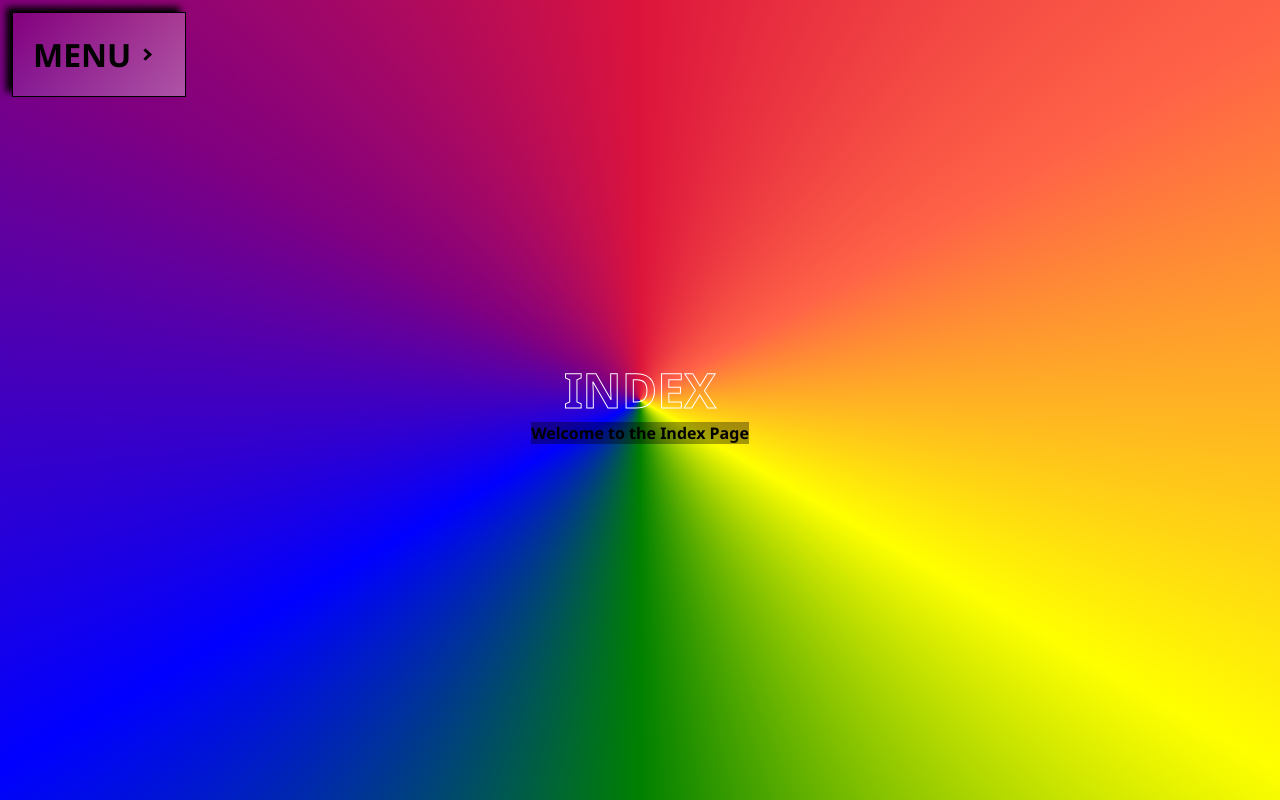
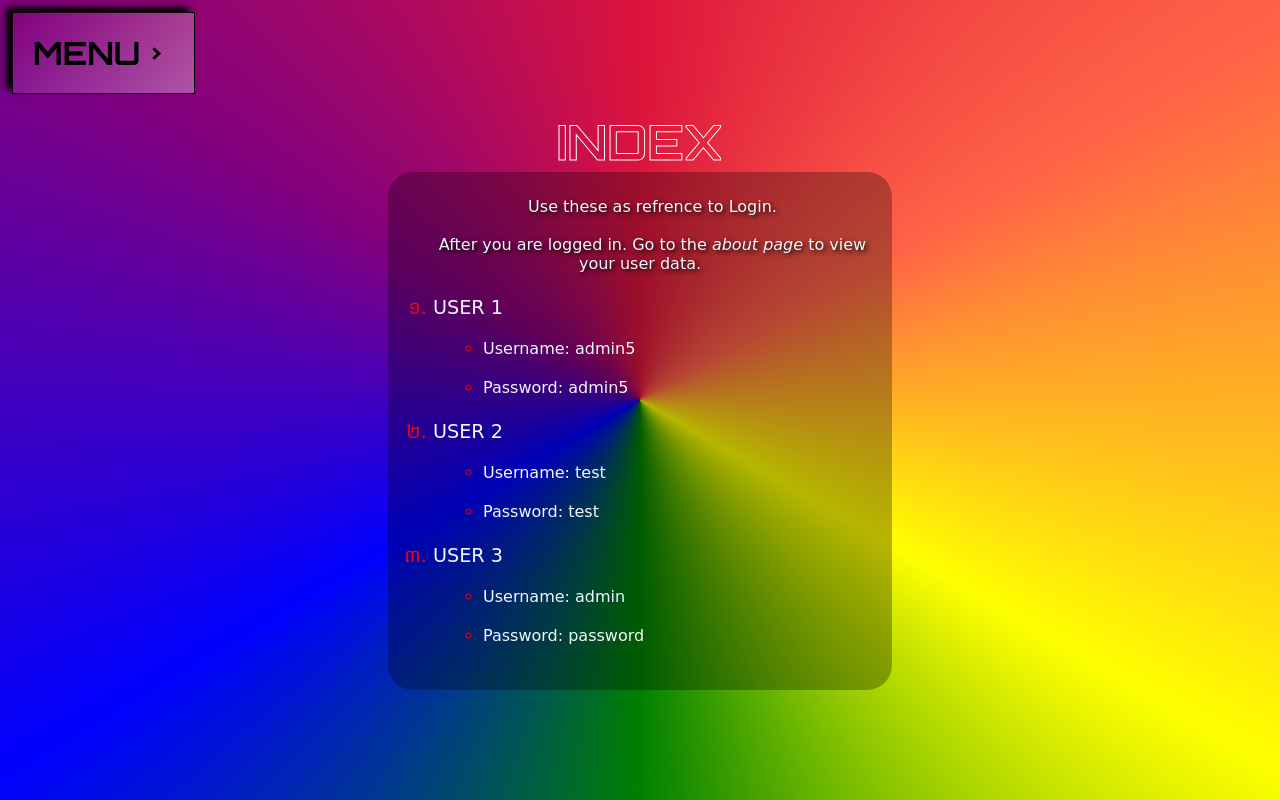
Before and after one commit to JohnMKreski/MSSE661---class-app, a website: page week5/public/index.html in a window 1280 px wide. Drawn offline with Linux system fonts and the light colour scheme.

Commit message:
Week 5 - User Data in About Page

```diff
--- a/week5/public/index.html
+++ b/week5/public/index.html
@@ -8,11 +8,16 @@
         <link rel="stylesheet" href="./src/css/style.css" />
         <link rel="stylesheet" href="./src/css/backgroundSpin.css" />
 
+        <!-- Google Font https://fonts.google.com/ -->
+        <link rel="preconnect" href="https://fonts.googleapis.com">
+        <link rel="preconnect" href="https://fonts.gstatic.com" crossorigin>
+        <link href="https://fonts.googleapis.com/css2?family=Orbitron:wght@400..900&display=swap" rel="stylesheet">
+
         <title>Login</title>
         <link rel="icon" type="image/x-icon" href="./src/media/favicon/college.ico">
     </head>
 
-    <body class = "rainbowIMG" id="rainbowElement">
+    <body class = "rainbowIMG orbitron-font" id="rainbowElement">
 
         <header id="header">
             <div class="headCtn" onclick="doMenu(event)">
@@ -49,10 +54,53 @@
                     </h3>
                 </div>
 
-                <div class="formCtn">
-                    <h2>
-                        Welcome to the Index Page
-                    </h2>
+                <div class="page indie-flower-regular">
+                    <p>
+                        Use these as refrence to Login.
+                    </p>
+                    <br>
+
+                    <p>
+                        After you are logged in. Go to the <em>about page</em> to view your user data.
+                    </p>
+                    <div class="index-list">
+                        <ol>
+                            <li class="li-header">
+                                User 1
+                            </li>
+                                <ul>
+                                    <li>
+                                        Username: admin5
+                                    </li>
+                                    <li>
+                                        Password: admin5
+                                    </li>
+                                </ul>
+                            <li class="li-header">
+                                User 2
+                            </li>
+                                <ul>
+                                    <li>
+                                        Username: test
+                                    </li>
+                                    <li>
+                                        Password: test
+                                    </li>
+                                </ul>
+
+                            <li class="li-header">
+                                User 3
+                            </li>
+                                <ul>
+                                    <li>
+                                        Username: admin
+                                    </li>
+                                    <li>
+                                        Password: password
+                                    </li>
+                                </ul>
+                        </ol>
+                    </div>
                 </div>
             </div>
         </main>
--- a/week5/public/src/css/reset.css
+++ b/week5/public/src/css/reset.css
@@ -136,3 +136,18 @@ video {
     display: table;
     clear: both;
 }
+
+
+
+.orbitron-font {
+  font-family: "Orbitron", sans-serif;
+  font-optical-sizing: auto;
+  font-weight: 400; /* 400- 900 */
+  font-style: normal;
+}
+
+.indie-flower-regular {
+    font-family: "Indie Flower", cursive;
+    font-weight: 400;
+    font-style: normal;
+  }
--- a/week5/public/src/css/style.css
+++ b/week5/public/src/css/style.css
@@ -2,7 +2,7 @@ body {
     min-height: 100vh;
     margin: 0;
     padding: 0;
-    font-family: 'Segoe UI', Tahoma, Geneva, Verdana, sans-serif;
+    /* font-family: 'Courier New', Tahoma, Geneva, Verdana, monospace; font-family in reset.css*/
     /*background-color: crimson;*/
     transition: background-color 0.5s ease;
     /*background-image: repeating-radial-gradient(black, transparent 1133px);*/
@@ -367,14 +367,45 @@ main p {
 
 
 .page {
-    display: flex;
-    flex-direction: column;
+    /* display: flex;
+    flex-direction: column; */
     max-width: 80%;
     min-width: 40%;
-    background-color: black ;
+    background-color: rgba(0, 0, 0, 0.288) ;
     border-radius: 25px;
     padding: 25px;
+    color: aliceblue;
 }
+
+.page ul {
+    padding-left: 50px;
+}
+
+.index-list {
+    display: block;
+    text-align: justify;
+}
+
+.index-list li {
+    float: none;
+    margin: 20px;
+    font-size: medium;
+}
+
+.index-list .li-header {
+    list-style: cambodian;
+    text-transform: uppercase;
+    font-size: larger;
+
+}
+
+.index-list ul {
+    list-style: circle;
+}
+
+.index-list li::marker {
+    color: red;
+  }
 
 .page p {
     color: aliceblue;
--- /dev/null
+++ b/week5/public/src/js/user.service.js
@@ -0,0 +1,3 @@
+const USERINFO_API = `${BASE_API_URL}/user/me`; // http://localhost:3000/api/user
+
+const getUser = () => _get(USERINFO_API);
```
Also changed, not shown: week5/public/about.html (+14 -1 lines), week5/public/contact.html (+7 -1 lines), week5/public/home.html (+9 -3 lines), week5/public/login.html (+9 -3 lines), week5/public/logout.html (+7 -1 lines), week5/public/register.html (+7 -1 lines), week5/public/src/js/build-songs-table.js (+10 -9 lines), week5/public/src/js/build-user-info.js (added, +64 -0 lines).
